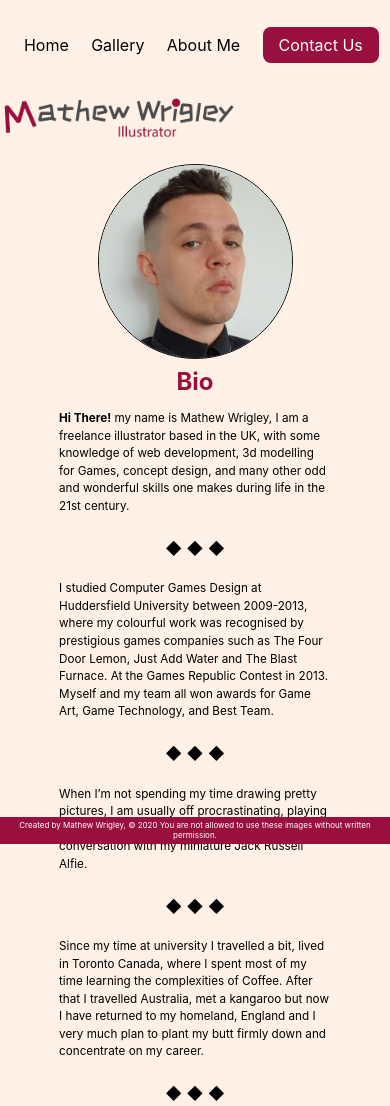
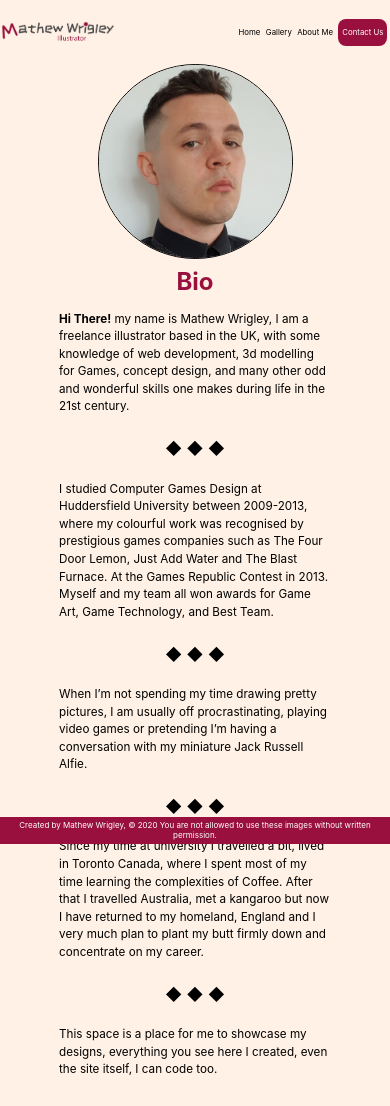
Before and after one commit to mathew461/illustrations-portfolio, a Gatsby site: page /about in a window 390 px wide. Shown: the top 1106 px of the page. After the commit the page ends 1085 px from the top, so only its background shows below. Built offline with nearby package versions, Linux system fonts and the light colour scheme; Gatsby itself is replaced by a stand-in of ours.

Commit message:
[Fixed Desktop Nav to be responsive for Mobile screen]

```diff
--- a/src/components/DesktopHeader.css
+++ b/src/components/DesktopHeader.css
@@ -9,7 +9,7 @@
 
 /* Logo Heading */
 .logo {
-	width: 15rem;
+	width: 30vw;
 	vertical-align: middle;
 	padding-top: 1.25rem;
 	margin: 0;
@@ -27,7 +27,7 @@
 
 	/* Header Nav */
 	.header_nav__list {
-		padding: 0.7rem;
+		padding: 0.7vw;
 		display: inline-flex;
 		cursor: pointer;
 	}
@@ -41,7 +41,7 @@
 		text-decoration: none;
 		vertical-align: middle;
 		color: black;
-		font-size: 1rem;
+		font-size: 2vw;
 	}
 	.header_nav__button:hover {
 		text-decoration: underline;
@@ -65,7 +65,7 @@
 	.mobile-nav__item--cta a {
 		color: white;
 		background: #990f3d;
-		padding: 0.5rem 1rem;
+		padding: 1vh 1vw;
 		border-radius: 8px;
 	}
 	.main-nav__item--cta a:hover,
```
Also changed, not shown: 1 other file.
